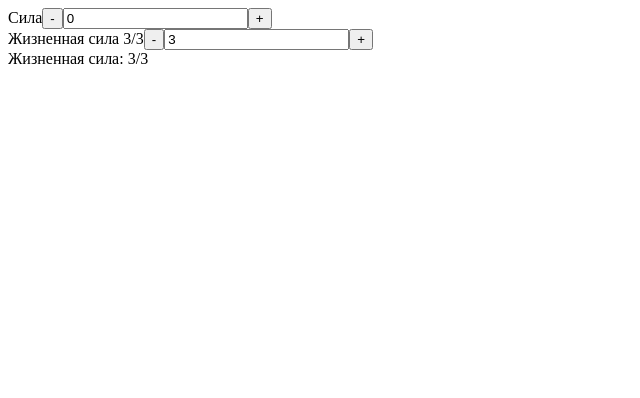
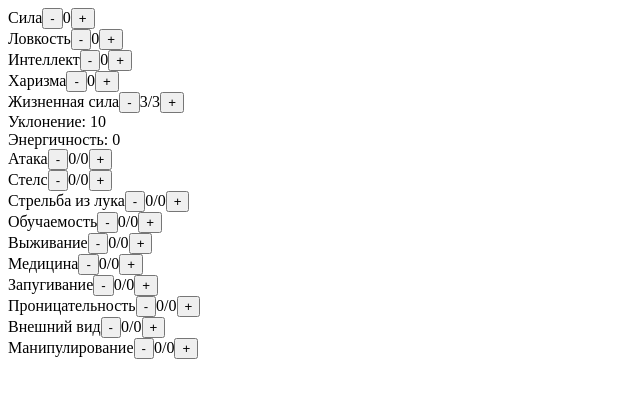
Before and after one commit to HikkaKun/rpg-test, a React (Create React App) app: page / in a window 1280 px wide. Shown: the top 398 px of the page, without its empty margins (0-640 px from the left). Built offline with nearby package versions, Linux system fonts and the light colour scheme.

Commit message:
Refactor code
- all the data now stores in a single object
- useReducer instread of many useState

```diff
--- a/src/App.tsx
+++ b/src/App.tsx
@@ -1,39 +1,134 @@
-import { useState } from 'react';
-import Parameter from './components/Parameter';
+import { useReducer, useState } from 'react';
+import Parameter, { ParameterProps } from './components/Parameter';
+
+interface Stats {
+	//base stats
+	strength: number;
+	dexterity: number;
+	intelligence: number;
+	charisma: number;
+
+	//calculated stats
+	life: number;
+	evasion: number;
+	energy: number;
+
+	//strength skills
+	attack: number;
+
+	//dexterity skills
+	stealth: number;
+	archery: number;
+
+	//intelligence skills
+	learnability: number;
+	survival: number;
+	medicine: number;
+
+	//charisma skills
+	intimidation: number;
+	insight: number;
+	appearance: number;
+	manipulation: number;
+}
+
+interface StatsAction {
+	property: keyof Stats
+	change: number;
+}
+
+type ComposeParameterProps = Omit<ParameterProps, 'level' | 'text' | 'property' | 'children' | 'dispatch'>
+
+const initialStats: Stats = {
+	strength: 0,
+	dexterity: 0,
+	intelligence: 0,
+	charisma: 0,
+	life: 3,
+	evasion: 10,
+	energy: 0,
+	attack: 0,
+	stealth: 0,
+	archery: 0,
+	learnability: 0,
+	survival: 0,
+	medicine: 0,
+	intimidation: 0,
+	insight: 0,
+	appearance: 0,
+	manipulation: 0,
+}
+
+function reducer(state: Stats, action: StatsAction) {
+	const { property, change } = action;
+	switch (property) {
+		case 'intelligence':
+			return { ...state, [property]: change, energy: state.dexterity + change };
+		case 'dexterity':
+			return { ...state, [property]: change, energy: state.intelligence + change, evasion: 10 + change }
+		default:
+			return { ...state, [property]: change }
+	}
+}
 
 function App() {
-	const [strength, setStrength] = useState(0);
-	const [maxLife, setMaxLife] = useState(strength + 3);
-	const [currentLife, setCurrentLife] = useState(maxLife);
+
+	const [stats, dispatchStats] = useReducer(reducer, initialStats);
+
+	function ComposeParameter(text: string, property: keyof Stats, children?: any, { ...props }: ComposeParameterProps = {}) {
+		const level = stats[property];
+
+		return (
+			<Parameter
+				level={level}
+				text={text}
+				property={property}
+				dispatch={dispatchStats}
+				{...props}
+			>
+				{children ?? level}
+			</Parameter>
+		)
+	}
+
+
+	const {
+		strength, dexterity, intelligence, charisma,
+		life, evasion, energy,
+		attack,
+		stealth, archery,
+		learnability, survival, medicine,
+		intimidation, insight, appearance, manipulation } = stats;
 
 	return (
 		<div className="App">
-			<Parameter
-				initial={strength}
-				text="Сила"
-				updateInParent={(value) => {
-					setStrength(value);
-					setMaxLife(value + 3);
-				}}
-			/>
-			<Parameter
-				initial={currentLife}
-				max={maxLife}
-				text={`Жизненная сила ${currentLife}/${maxLife}`}
-				updateInParent={(value) => {
-					setCurrentLife(value)
-				}}
-			/>
-			<div>Жизненная сила: {currentLife}/{maxLife}</div>
+			{ComposeParameter("Сила", "strength")}
+			{ComposeParameter("Ловкость", "dexterity")}
+			{ComposeParameter("Интеллект", "intelligence")}
+			{ComposeParameter("Харизма", "charisma")}
+
+			{ComposeParameter("Жизненная сила", "life", `${life}/${strength + 3}`, { max: () => strength + 3 })}
+
+			<div>Уклонение: {evasion}</div>
+			<div>Энергичность: {energy}</div>
+
+			{ComposeParameter("Атака", "attack", `${attack}/${strength}`)}
+
+			{ComposeParameter("Стелс", "stealth", `${stealth}/${dexterity}`)}
+			{ComposeParameter("Стрельба из лука", "archery", `${archery}/${dexterity}`)}
+
+			{ComposeParameter("Обучаемость", "learnability", `${learnability}/${intelligence}`)}
+			{ComposeParameter("Выживание", "survival", `${survival}/${intelligence}`)}
+			{ComposeParameter("Медицина", "medicine", `${medicine}/${intelligence}`)}
+
+			{ComposeParameter("Запугивание", "stealth", `${intimidation}/${charisma}`)}
+			{ComposeParameter("Проницательность", "stealth", `${insight}/${charisma}`)}
+			{ComposeParameter("Внешний вид", "stealth", `${appearance}/${charisma}`)}
+			{ComposeParameter("Манипулирование", "stealth", `${manipulation}/${charisma}`)}
 		</div>
-
 	);
 }
 
 export default App;
 
-{/* <Parameter
-	text="Жизненная сила"
-	updateInParent={(value) => console.log('health: ', value)}
-	max={() => strength + 3}
-/> */}
+export type { Stats, StatsAction }
--- a/src/components/Parameter.tsx
+++ b/src/components/Parameter.tsx
@@ -1,38 +1,38 @@
-import { DetailedHTMLProps, HTMLAttributes } from 'react';
+import { DetailedHTMLProps, HTMLAttributes, useEffect } from 'react';
+import { Stats, StatsAction } from '../App';
 import { clamp } from '../Utils/Utils';
 
 interface ParameterProps extends DetailedHTMLProps<HTMLAttributes<HTMLDivElement>, HTMLDivElement> {
 	min?: number | (() => number);
 	max?: number | (() => number);
-	initial: number;
-	updateInParent: (value: number) => void;
+	level: number;
+	property: keyof Stats;
+	dispatch: (action: StatsAction) => void;
 	text: string;
 }
 
-function Parameter({ min = 0, max = 20, initial, updateInParent, className, text, ...props }: ParameterProps) {
-	const calculatedInitial = calculateCount(initial);
+function Parameter({ min = 0, max = 5, level, dispatch, property, children, text, ...props }: ParameterProps) {
+	const clampedLevel = calculateLevel(level);
 
-	if (initial !== calculatedInitial) {
-		updateInParent(calculatedInitial);
-	}
+	useEffect(() => {
+		if (level !== clampedLevel) {
+			dispatch({ property, change: clampedLevel });
+		}
+	});
 
 	function increase() {
-		changeCount(initial + 1)
+		changeCount(level + 1)
 	}
 
 	function decrease() {
-		changeCount(initial - 1)
-	}
-
-	function handleInputChange(event: any) {
-		changeCount(parseInt(event.target.value));
+		changeCount(level - 1)
 	}
 
 	function changeCount(value: number) {
-		updateInParent(calculateCount(value));
+		dispatch({ property, change: calculateLevel(value) });
 	}
 
-	function calculateCount(value: number) {
+	function calculateLevel(value: number) {
 		const minCount = min instanceof Function ? min() : min;
 		const maxCount = max instanceof Function ? max() : max;
 
@@ -40,17 +40,15 @@ function Parameter({ min = 0, max = 20, initial, updateInParent, className, text
 	}
 
 	return (
-		<div className={className} {...props}>
+		<div {...props}>
 			<label>{text}</label>
 			<button onClick={decrease}>-</button>
-			<input
-				type="number"
-				value={initial}
-				onChange={handleInputChange}
-			/>
+			{children}
 			<button onClick={increase}>+</button>
 		</div>
 	)
 }
 
 export default Parameter;
+
+export type { ParameterProps }
```
